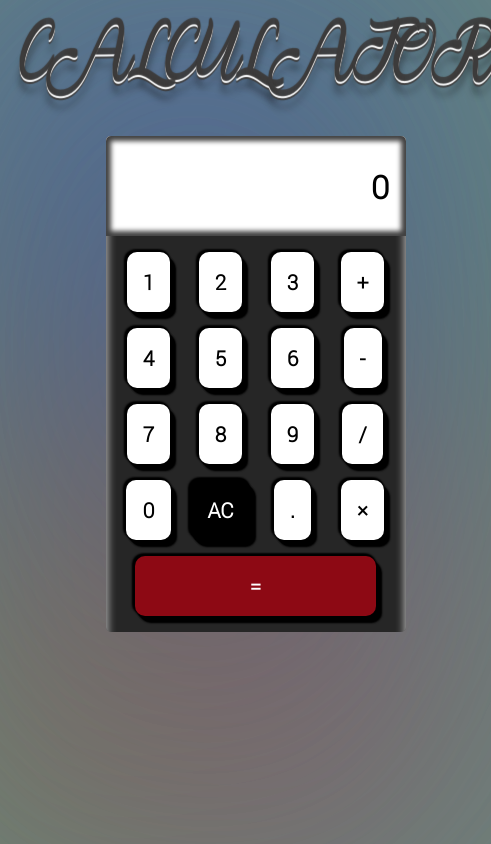
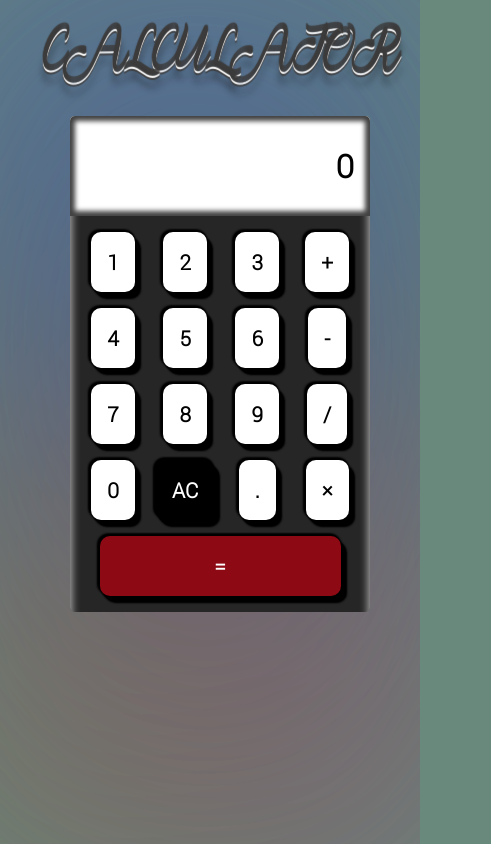
Before and after one commit to obere4u/Tochi_Calculator, a plain HTML site: page index.html in a window 390 px wide. Shown: the whole page, 491 px wide, since content can reach past the window. Drawn offline with Linux system fonts and the light colour scheme.

Commit message:
Added responsiveness to CSS style

```diff
--- a/index.css
+++ b/index.css
@@ -69,15 +69,22 @@ body {
 .calculator-wrapper h1 {
   font-family: Hasklug, 'AnteriSignature';
   font-weight: 800;
-  font-size: 4em;
+  font-size: 4rem;
+  padding: 0.1em 0.5em;
   margin-bottom: 0.5em;
   text-transform: uppercase;
   color: transparent;
   text-shadow: 1px 1px 1px #3d3c3ce7, 1px 2px 1px #3d3c3ce7, 1px 3px 1px #3d3c3ce7, 1px 4px 1px #3d3c3ce7, 1px 5px 1px #3d3c3ce7, 1px 6px 1px #3d3c3ce7, 1px 7px 1px #fff, 1px 8px 1px #fff, 1px 9px 1px #3d3c3ce7, 1px 10px 1px #3d3c3ce7, 1px 18px 6px rgba(16, 16, 16, 0.5);
 }
 
+@media (max-width: 656px) {
+    .calculator-wrapper h1 {
+        font-size: 3rem;
+    }
+}
+
 .calculator-container {
-    width: min(300px, 70%);
+    width: min(300px, 80%);
     margin: 0 20px;
     background: #262626 !important;
     border-radius: 5px;
@@ -87,8 +94,8 @@ body {
     box-shadow: inset 0 20px 10px 1px rgba(256,256,256,0.75);
 }
 
-.calculator-container::before,
-.calculator-container::after {
+.calculator-wrapper::before,
+.calculator-wrapper::after {
     content: "";
     position: absolute;
     inset: 0;
--- a/style.css
+++ /dev/null
@@ -1,223 +0,0 @@
-* {
-    margin: 0;
-    padding: 0;
-    box-sizing: border-box;
-}
-/* set property of the gradient angle */
-@property --gradient-angle {
-    syntax: "<angle>";
-    initial-value: 0deg;
-    inherits: false;
-}
-
-:root{
-    --darkBlue: #5a5acfad;
-    --lightBlue: #084a698c;
-    --lightYellow: #7385277e;
-    --hotMagenta: #961a395e;
-    --purple: #94368f98;
-}
-
-@font-face {
-    font-family: 'Roboto';
-    src: url('./Assests/fonts/Roboto-Black-webfont.woff') format('woff');
-    font-weight: normal;
-    font-style: normal;
-}
-
-
-@font-face {
-    font-family: 'Roboto';
-    src: url('./Assests/fonts/Roboto-Regular-webfont.woff') format('woff');
-    font-weight: normal;
-    font-style: normal;
-}
-
-
-@font-face {
-    font-family: 'Roboto';
-    src: url('./Assests/fonts/Roboto-Light-webfont.woff') format('woff');
-    font-weight: normal;
-    font-style: normal;
-}
-
-
-@font-face {
-    font-family: 'AnteriSignature';
-    src: url('./Assests/fonts/AnteriSignature_PERSONAL_USE_ONLY.otf') format('opentype');
-    font-weight: 800;
-    font-style: normal;
-}
-
-@font-face {
-    font-family: 'Hasklug';
-    src: local('Hasklug Light Nerd Font Complete Windows Compatible');
-}
-
-body {
-    min-height: 100vh;
-    background: #507466d8;
-}
-
-.calculator-wrapper {
-    display: grid;
-    place-items: center;
-    padding: 1em;
-}
-
-
-.calculator-wrapper h1 {
-  font-family: Hasklug, 'AnteriSignature';
-  font-weight: 800;
-  font-size: 4em;
-  margin-bottom: 0.5em;
-  text-transform: uppercase;
-  color: transparent;
-  text-shadow: 1px 1px 1px #3d3c3ce7, 1px 2px 1px #3d3c3ce7, 1px 3px 1px #3d3c3ce7, 1px 4px 1px #3d3c3ce7, 1px 5px 1px #3d3c3ce7, 1px 6px 1px #3d3c3ce7, 1px 7px 1px #fff, 1px 8px 1px #fff, 1px 9px 1px #3d3c3ce7, 1px 10px 1px #3d3c3ce7, 1px 18px 6px rgba(16, 16, 16, 0.5);
-}
-
-.calculator-container {
-    width: min(300px, 70%);
-    margin: 0 20px;
-    background: #262626 !important;
-    border-radius: 5px;
-    margin-right: 1rem;
-    -webkit-box-shadow: 10px 10px 5px 0px rgba(256,256,256,0.75);
-    -moz-box-shadow: 10px 10px 5px 0px rgba(256,256,256,0.75);
-    box-shadow: inset 0 20px 10px 1px rgba(256,256,256,0.75);
-}
-
-.calculator-container::before,
-.calculator-container::after {
-    content: "";
-    position: absolute;
-    inset: 0;
-    z-index: -1;
-    background: conic-gradient(
-        from var(--gradient-angle),
-        var(--darkBlue),
-        var(--lightBlue),
-        var(--lightYellow),
-        var(--purple),
-        var(--hotMagenta),
-        var(--lightYellow),
-        var(--purple),
-        var(--lightBlue),
-        var(--darkBlue)
-    );
-    animation: bg-rotation 5s alternate infinite;
-    filter: blur(10em);
-}
-
-@keyframes bg-rotation {
-    0% {
-        --gradient-angle: 0deg;
-    }
-    100% {
-        --gradient-angle: 360deg;
-    }
-
-}
-
-.calculator-screen {
-    display: flex;
-    /* place-items: center; */
-    border-top-right-radius: 5px;
-    border-top-left-radius: 5px;
-    background: #fff;
-    padding: 1em;
-    min-height: 100px;
-    width: 100%;
-    text-align: right;
-    font-family: Hasklug, 'Roboto', sans-serif;
-    -webkit-box-shadow: inset 0 0 5px 5px rgba(0,0,0,0.75);
-    -moz-box-shadow: inset 0 0 5px 5px rgba(0,0,0,0.75);
-    box-shadow: inset 0 0 5px 5px rgba(0,0,0,0.75);
-}
-
-.screen-display {
-    margin: auto;
-    font-size: 2rem;
-    color: #000;
-    font-weight: 800;
-    width: 100%;
-    min-height: 50%;
-    overflow-wrap: break-word;
-    word-wrap: break-word;
-}
-
-.calculator-keys {
-    /* color: #fff; */
-    display: grid;
-    grid-template-columns: repeat(4, 1fr);
-    grid-template-rows: repeat(4, 1fr);
-    align-content: space-around;
-    justify-content: space-around ;
-    grid-gap: 1em;
-    padding: 1em;
-}
-
-.calculator-keys button {
-    cursor: pointer;
-    border: none;
-    margin: auto;
-    font-family: Hasklug, 'Roboto', sans-serif;
-    font-weight: 700;
-    font-size: 1.3rem;
-    background: white;
-    box-shadow: -3px -2px 2px #000, -2px -2px 2px #000, -1px -2px 2px #000, 0 -2px 2px #000, 1px 2px 2px #000, 2px 3px 2px #000, 3px 4px 2px #000, 4px 5px 2px #000, 5px 6px 2px #000, 6px 7px 2px #000;
-    padding: 1rem;
-    color: #000;
-    border-radius: 10px;
-    text-align: center;
-    transition: 1ms ease-in-out;
-
-}
-
-.operator.equal-key {
-    background: rgb(141, 9, 20);
-    color: #fff;
-    width: 90%;
-    grid-column: 1 / 5; /* grid column start/ grid column end */
-    text-align: center;
-    /* transition: transform 1ms ease-in; */
-
-}
-
-.operator.clear-key {
-    background: #000;
-    color: #fff;
-}
-
-.calculator-keys button:hover {
-    box-shadow: -3px -2px 2px #000, -2px -2px 2px #000, -1px -2px 2px #000, 0 -2px 2px #000, 1px 2px 2px #000, 2px 3px 2px #000, 3px 4px 2px #000, 4px 5px 2px #000, 5px 6px 2px #000, 6px 7px 2px #000;
-    animation: sparkle 0.3s
-      alternate infinite;
-
-}
-
-.calculator-keys .operator:hover {
-    animation: sparkleOp 0.5s alternate infinite;
-}
-
-.operator.equal-key:hover {
-    animation: sparkle 0.3s alternate-reverse infinite;
-}
-
-@keyframes sparkle {
-    0% {
-      box-shadow: -3px -2px 2px #000, -2px -2px 2px #000, -1px -2px 2px #000, 0 -2px 2px #000, 1px 2px 2px #000, 2px 3px 2px #000, 3px 4px 2px #000, 4px 5px 2px #000, 5px 6px 2px #000, 6px 7px 2px #000;
-    }
-    100% {
-      box-shadow: -3px -2px 2px #000, -2px -2px 2px #000, -1px -2px 2px #000, 0 -2px 2px #000, 1px 2px 2px #000, 2px 3px 2px #000, 3px 4px 2px #000, 4px 5px 2px #f1e3e3, 5px 6px 2px #f5f0f0, 6px 7px 2px #ebe8e8;
-    }
-}
-
-@keyframes sparkleOp {
-    0% {
-      box-shadow: -3px -2px 2px #000, -2px -2px 2px #000, -1px -2px 2px #000, 0 -2px 2px #000, 1px 2px 2px #000, 2px 3px 2px #000, 3px 4px 2px #000, 4px 5px 2px #000, 5px 6px 2px #000, 6px 7px 2px #000;
-    }
-    100% {
-      box-shadow: -3px -2px 2px #000, -2px -2px 2px #000, -1px -2px 2px #000, 0 -2px 2px #000, 1px 2px 2px #8f2020, 2px 3px 2px #000, 3px 4px 2px #000, 4px 5px 2px #941313, 5px 6px 2px #921c1c, 6px 7px 2px #c52222;
-    }
-}
```
